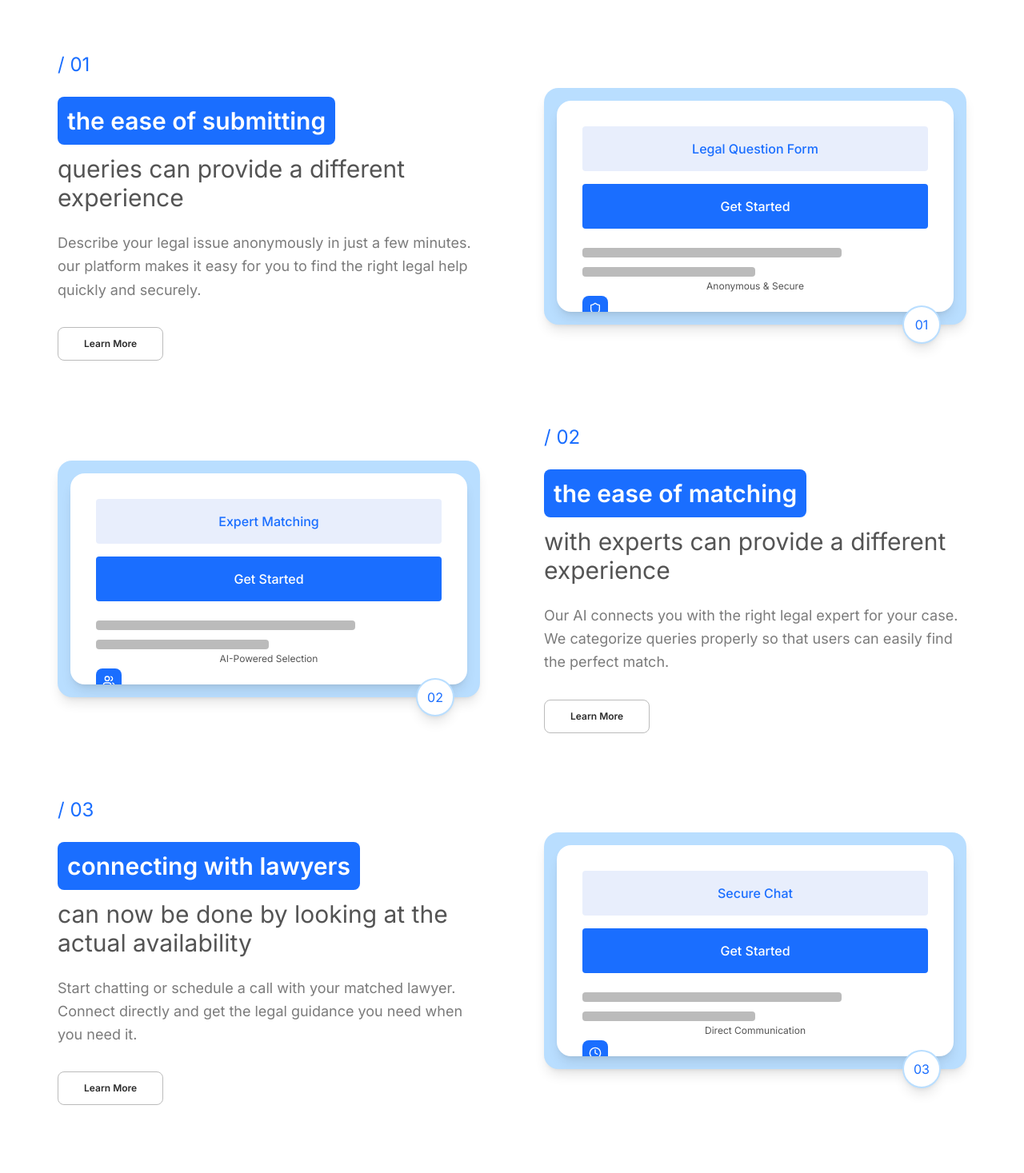
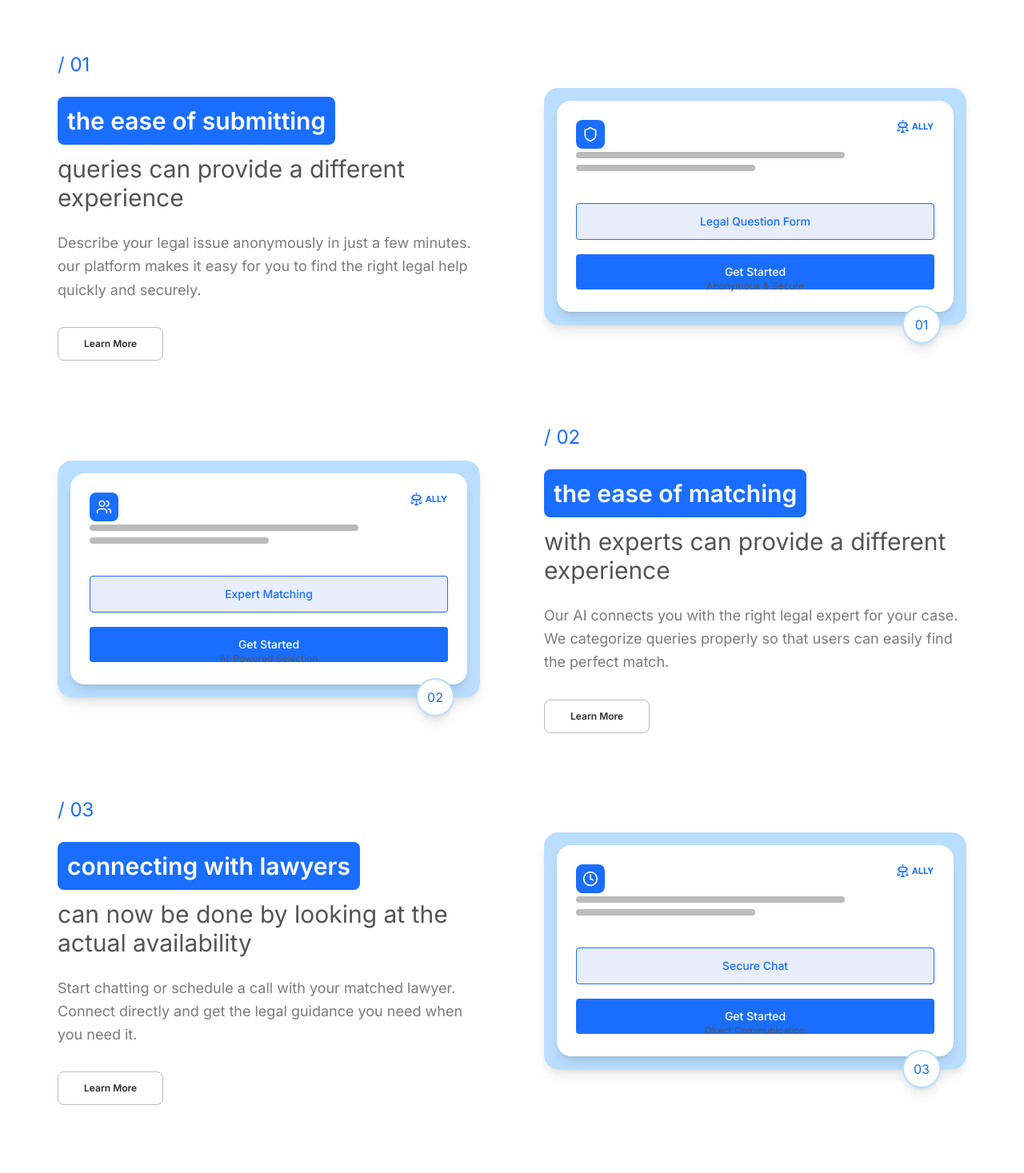
Before and after one commit to piolonrqz/Capstone-ALLY, a React (Vite) app in the folder ally-frontend/: page / in a window 1280 px wide. Shown: the part 1223-2690 px from the top of the page at 80% size. Built offline with nearby package versions, Linux system fonts and the light colour scheme.

Commit message:
profile dropdown in navbar

```diff
--- a/ally-frontend/src/components/NavigationBar.jsx
+++ b/ally-frontend/src/components/NavigationBar.jsx
@@ -1,29 +1,84 @@
-import React from 'react';
+import React, { useState, useEffect, useRef } from 'react';
 import { Link, useNavigate, useLocation } from 'react-router-dom';
-import { User, LogOut } from 'lucide-react';
-import { getAuthData, isAuthenticated, logout } from '../utils/auth.jsx';
+import { User, LogOut, Settings, ChevronDown } from 'lucide-react';
+import { getAuthData, isAuthenticated, logout, fetchUserDetails } from '../utils/auth.jsx';
 
 const NavigationBar = () => {
   const navigate = useNavigate();
   const location = useLocation();
   const authData = getAuthData();
   const isLoggedIn = isAuthenticated();
+  const [isDropdownOpen, setIsDropdownOpen] = useState(false);
+  const [userDetails, setUserDetails] = useState(null);
+  const dropdownRef = useRef(null);
+
+  // Fetch user details when logged in
+  useEffect(() => {
+    const getUserDetails = async () => {
+      if (isLoggedIn && authData?.userId) {
+        try {
+          const details = await fetchUserDetails(authData.userId);
+          setUserDetails(details);
+        } catch (error) {
+          console.error('Failed to fetch user details:', error);
+        }
+      }
+    };
+
+    getUserDetails();
+  }, [isLoggedIn, authData]);
+
+  // Close dropdown when clicking outside
+  useEffect(() => {
+    const handleClickOutside = (event) => {
+      if (dropdownRef.current && !dropdownRef.current.contains(event.target)) {
+        setIsDropdownOpen(false);
+      }
+    };
+
+    document.addEventListener('mousedown', handleClickOutside);
+    return () => {
+      document.removeEventListener('mousedown', handleClickOutside);
+    };
+  }, []);
 
   // Don't show nav bar on admin routes
   if (location.pathname.startsWith('/admin')) {
     return null;
-  }
-  const handleAuthAction = () => {
-    if (isLoggedIn) {
-      logout();
-    } else {
+  }  const handleAuthAction = () => {
+    if (!isLoggedIn) {
       navigate('/signup');
     }
   };
 
-  const handleGetLegalHelp = () => {
-    navigate('/lawyers');
-  };  return (
+  const handleProfileSettings = () => {
+    setIsDropdownOpen(false);
+    navigate('/settings');
+  };
+
+  const handleLogout = () => {
+    setIsDropdownOpen(false);
+    logout();
+  };
+
+  const toggleDropdown = () => {
+    setIsDropdownOpen(!isDropdownOpen);
+  };
+
+  // Get user's initials for profile display
+  const getUserInitials = () => {
+    if (userDetails?.firstName && userDetails?.lastName) {
+      return `${userDetails.firstName.charAt(0)}${userDetails.lastName.charAt(0)}`.toUpperCase();
+    }
+    if (userDetails?.firstName) {
+      return userDetails.firstName.charAt(0).toUpperCase();
+    }
+    if (authData?.email) {
+      return authData.email.charAt(0).toUpperCase();
+    }
+    return 'U';
+  };
+  return (
     <nav className="fixed top-0 bg-[#F7FBFF] w-full h-[104px] px-8 flex justify-between items-center z-50" style={{boxShadow: '0px 0px 4px 0px rgba(0, 0, 0, 0.25)'}}>
       {/* Logo */}
       <Link to="/" className="flex items-center justify-center h-10">
@@ -51,33 +106,57 @@ const NavigationBar = () => {
           FAQ
         </Link>
       </div>
-
         {/* Right Side Buttons */}
       <div className="flex items-center gap-3">
-        {/* Login/Register or User Info Button */}
+        {/* Login/Register or Profile Dropdown */}
+        {isLoggedIn ? (
+          <div className="relative" ref={dropdownRef}>            <button
+              onClick={toggleDropdown}
+              className="flex items-center gap-3 px-3 py-2 rounded-full hover:bg-[#E8F2FF] transition-all duration-200 ease-in-out hover:shadow-md"
+            >
+              <div className="flex items-center justify-center w-10 h-10 bg-gradient-to-br from-[#2B62C4] to-[#1A6EFF] text-white rounded-full text-base font-semibold shadow-lg">
+                {getUserInitials()}
+              </div>
+              <ChevronDown className={`w-5 h-5 text-[#11265A] transition-all duration-200 ${isDropdownOpen ? 'rotate-180' : ''}`} />
+            </button>            {/* Dropdown Menu */}
+            {isDropdownOpen && (
+              <div className="absolute right-0 mt-3 w-56 bg-white rounded-xl shadow-xl border border-[#E8F2FF] py-2 z-50 backdrop-blur-sm">
+                <div className="px-4 py-3 border-b border-[#E8F2FF]">
+                  <p className="text-sm text-[#11265A]/60">Signed in as</p>
+                  <p className="text-sm font-semibold text-[#11265A] truncate">
+                    {userDetails?.email || authData?.email || 'User'}
+                  </p>
+                </div>
+                <button
+                  onClick={handleProfileSettings}
+                  className="flex items-center gap-3 w-full px-4 py-3 text-left text-[#11265A] hover:bg-[#E8F2FF] transition-colors group"
+                >
+                  <Settings className="w-5 h-5 text-[#2B62C4] group-hover:text-[#1A6EFF] transition-colors" />
+                  <span className="font-medium">Profile Settings</span>
+                </button>
+                <button
+                  onClick={handleLogout}
+                  className="flex items-center gap-3 w-full px-4 py-3 text-left text-red-600 hover:bg-red-50 transition-colors group"
+                >
+                  <LogOut className="w-5 h-5 text-red-500 group-hover:text-red-600 transition-colors" />
+                  <span className="font-medium">Logout</span>
+                </button>
+              </div>
+            )}
+          </div>
+        ) : (
           <button
             onClick={handleAuthAction}
             className="flex items-center gap-3 px-4 py-1.5 border border-[#2B62C4] rounded-lg hover:bg-blue-50 transition-colors"
           >
             <div className="flex items-center justify-center w-6 h-6">
-            {isLoggedIn ? (
-              <LogOut className="w-5 h-5 text-[#11265A]" strokeWidth={1.5} />
-            ) : (
               <User className="w-5 h-5 text-[#11265A]" strokeWidth={1.5} />
-            )}
             </div>
             <span className="text-[#11265A] text-xl font-semibold">
-            {isLoggedIn ? 'Logout' : 'Login / Register'}
+              Login / Register
             </span>
           </button>
-
-        {/* Get Legal Help Button */}
-        <button
-          onClick={handleGetLegalHelp}
-          className="px-4 py-1.5 bg-[#1A6EFF] text-white text-xl font-semibold rounded-lg border border-[#1A6EFF] hover:bg-blue-700 transition-colors"
-        >
-          Get Legal Help
-        </button>
+        )}
       </div>
     </nav>
   );
--- a/ally-frontend/src/pages/LandingPage.jsx
+++ b/ally-frontend/src/pages/LandingPage.jsx
@@ -76,7 +76,7 @@ const LandingPage = () => {
             {/* Buttons */}
             <div className="flex justify-center gap-6 mb-12">
               <button
-                onClick={() => navigate('/signup/client')}
+                onClick={() => navigate('/lawyers')}
                 className="bg-[#1A6EFF] text-white px-8 py-5 rounded-lg text-2xl font-normal hover:bg-blue-700 transition-colors"
               >
                 Get Legal Help Now
@@ -147,27 +147,39 @@ const LandingPage = () => {
               </button>
             </div>
             <div className="flex-1 relative">
-              <div className="bg-[#B9DEFF] p-4 rounded-[18px] shadow-lg h-[296px] relative">
-                <div className="bg-white shadow-lg rounded-[18px] p-4 h-full relative overflow-hidden">
-                  {/* Mock UI Elements */}
-                  <div className="absolute top-8 left-8 right-8">
-                    <div className="bg-[#E8EEFC] text-[#1A6EFF] px-3 py-4 rounded text-base font-medium text-center mb-4">
+              <div className="bg-[#B9DEFF] rounded-[18px] shadow-lg h-[296px] relative p-4">
+                <div className="bg-white shadow-lg rounded-[18px] h-full relative overflow-hidden">
+                  {/* Top Icon */}
+                  <div className="absolute top-6 left-6 bg-[#1A6EFF] p-2 rounded-lg">
+                    <div className="w-5 h-5 flex items-center justify-center">
+                      <Shield className="w-5 h-5 text-white" strokeWidth={2} />
+                    </div>
+                  </div>
+
+                  {/* Top Right Logo */}
+                  <img src="/ally_logo.svg" alt="ALLY" className="absolute top-6 right-6 w-12 h-4 text-[#1A6EFF]" />
+
+                  {/* Mock Content Lines */}
+                  <div className="absolute top-16 left-6 right-6 space-y-2">
+                    <div className="bg-[#BBBBBB] h-2 rounded w-3/4"></div>
+                    <div className="bg-[#BBBBBB] h-2 rounded w-1/2"></div>
+                  </div>
+
+                  {/* Blue Button */}
+                  <div className="absolute top-32 left-6 right-6">
+                    <div className="bg-[#E8EEFC] text-[#1A6EFF] px-3 py-3 rounded text-sm font-medium text-center mb-3 border border-[#1A6EFF]">
                       Legal Question Form
                     </div>
-                    <div className="bg-[#1A6EFF] text-white px-12 py-4 rounded text-base font-medium text-center mb-6">
+                  </div>
+
+                  {/* Get Started Button */}
+                  <div className="absolute top-48 left-6 right-6">
+                    <div className="bg-[#1A6EFF] text-white px-6 py-3 rounded text-sm font-medium text-center">
                       Get Started
                     </div>
-                    <div className="space-y-3 mb-6">
-                      <div className="bg-[#BBBBBB] h-3 rounded w-3/4"></div>
-                      <div className="bg-[#BBBBBB] h-3 rounded w-1/2"></div>
-                    </div>
-                    <div className="bg-[#1A6EFF] p-2 rounded-lg w-fit">
-                      <div className="w-4 h-4 bg-[#1A6EFF] rounded flex items-center justify-center">
-                        <Shield className="w-4 h-4 text-white" strokeWidth={2} />
-                      </div>
-                    </div>
                   </div>
-                  <img src="/ally_logo.svg" alt="ALLY" className="absolute bottom-8 right-8 w-16 h-6 brightness-0 invert" />
+
+                  {/* Bottom Text */}
                   <p className="absolute bottom-6 left-1/2 transform -translate-x-1/2 text-xs text-[#545454]">
                     Anonymous & Secure
                   </p>
@@ -180,30 +192,41 @@ const LandingPage = () => {
                 </div>
               </div>
             </div>
-          </div>          {/* Step 2 */}
-          <div className="flex items-center gap-20 mb-20">
-            <div className="flex-1 relative">
-              <div className="bg-[#B9DEFF] p-4 rounded-[18px] shadow-lg h-[296px] relative">
-                <div className="bg-white shadow-lg rounded-[18px] p-4 h-full relative overflow-hidden">
-                  {/* Mock UI Elements */}
-                  <div className="absolute top-8 left-8 right-8">
-                    <div className="bg-[#E8EEFC] text-[#1A6EFF] px-3 py-4 rounded text-base font-medium text-center mb-4">
+          </div>
+          {/* Step 2 */}          <div className="flex items-center gap-20 mb-20">            <div className="flex-1 relative">
+              <div className="bg-[#B9DEFF] rounded-[18px] shadow-lg h-[296px] relative p-4">
+                <div className="bg-white shadow-lg rounded-[18px] h-full relative overflow-hidden">
+                  {/* Top Icon */}
+                  <div className="absolute top-6 left-6 bg-[#1A6EFF] p-2 rounded-lg">
+                    <div className="w-5 h-5 flex items-center justify-center">
+                      <Users className="w-5 h-5 text-white" strokeWidth={2} />
+                    </div>
+                  </div>
+
+                  {/* Top Right Logo */}
+                  <img src="/ally_logo.svg" alt="ALLY" className="absolute top-6 right-6 w-12 h-4 text-[#1A6EFF]" />
+
+                  {/* Mock Content Lines */}
+                  <div className="absolute top-16 left-6 right-6 space-y-2">
+                    <div className="bg-[#BBBBBB] h-2 rounded w-3/4"></div>
+                    <div className="bg-[#BBBBBB] h-2 rounded w-1/2"></div>
+                  </div>
+
+                  {/* Blue Button */}
+                  <div className="absolute top-32 left-6 right-6">
+                    <div className="bg-[#E8EEFC] text-[#1A6EFF] px-3 py-3 rounded text-sm font-medium text-center mb-3 border border-[#1A6EFF]">
                       Expert Matching
                     </div>
-                    <div className="bg-[#1A6EFF] text-white px-12 py-4 rounded text-base font-medium text-center mb-6">
+                  </div>
+
+                  {/* Get Started Button */}
+                  <div className="absolute top-48 left-6 right-6">
+                    <div className="bg-[#1A6EFF] text-white px-6 py-3 rounded text-sm font-medium text-center">
                       Get Started
                     </div>
-                    <div className="space-y-3 mb-6">
-                      <div className="bg-[#BBBBBB] h-3 rounded w-3/4"></div>
-                      <div className="bg-[#BBBBBB] h-3 rounded w-1/2"></div>
-                    </div>
-                    <div className="bg-[#1A6EFF] p-2 rounded-lg w-fit">
-                      <div className="w-4 h-4 flex items-center justify-center">
-                        <Users className="w-4 h-4 text-white" strokeWidth={2} />
-                      </div>
-                    </div>
                   </div>
-                  <img src="/ally_logo.svg" alt="ALLY" className="absolute bottom-8 right-8 w-16 h-6 brightness-0 invert" />
+
+                  {/* Bottom Text */}
                   <p className="absolute bottom-6 left-1/2 transform -translate-x-1/2 text-xs text-[#545454]">
                     AI-Powered Selection
                   </p>
@@ -255,29 +278,40 @@ const LandingPage = () => {
               <button className="border border-[#BBBBBB] text-[#292929] px-8 py-3 rounded-lg text-xs font-semibold hover:bg-gray-50 transition-colors">
                 Learn More
               </button>
-            </div>
-            <div className="flex-1 relative">
-              <div className="bg-[#B9DEFF] p-4 rounded-[18px] shadow-lg h-[296px] relative">
-                <div className="bg-white shadow-lg rounded-[18px] p-4 h-full relative overflow-hidden">
-                  {/* Mock UI Elements */}
-                  <div className="absolute top-8 left-8 right-8">
-                    <div className="bg-[#E8EEFC] text-[#1A6EFF] px-3 py-4 rounded text-base font-medium text-center mb-4">
+            </div>            <div className="flex-1 relative">
+              <div className="bg-[#B9DEFF] rounded-[18px] shadow-lg h-[296px] relative p-4">
+                <div className="bg-white shadow-lg rounded-[18px] h-full relative overflow-hidden">
+                  {/* Top Icon */}
+                  <div className="absolute top-6 left-6 bg-[#1A6EFF] p-2 rounded-lg">
+                    <div className="w-5 h-5 flex items-center justify-center">
+                      <Clock className="w-5 h-5 text-white" strokeWidth={2} />
+                    </div>
+                  </div>
+
+                  {/* Top Right Logo */}
+                  <img src="/ally_logo.svg" alt="ALLY" className="absolute top-6 right-6 w-12 h-4 text-[#1A6EFF]" />
+
+                  {/* Mock Content Lines */}
+                  <div className="absolute top-16 left-6 right-6 space-y-2">
+                    <div className="bg-[#BBBBBB] h-2 rounded w-3/4"></div>
+                    <div className="bg-[#BBBBBB] h-2 rounded w-1/2"></div>
+                  </div>
+
+                  {/* Blue Button */}
+                  <div className="absolute top-32 left-6 right-6">
+                    <div className="bg-[#E8EEFC] text-[#1A6EFF] px-3 py-3 rounded text-sm font-medium text-center mb-3 border border-[#1A6EFF]">
                       Secure Chat
                     </div>
-                    <div className="bg-[#1A6EFF] text-white px-12 py-4 rounded text-base font-medium text-center mb-6">
+                  </div>
+
+                  {/* Get Started Button */}
+                  <div className="absolute top-48 left-6 right-6">
+                    <div className="bg-[#1A6EFF] text-white px-6 py-3 rounded text-sm font-medium text-center">
                       Get Started
                     </div>
-                    <div className="space-y-3 mb-6">
-                      <div className="bg-[#BBBBBB] h-3 rounded w-3/4"></div>
-                      <div className="bg-[#BBBBBB] h-3 rounded w-1/2"></div>
-                    </div>
-                    <div className="bg-[#1A6EFF] p-2 rounded-lg w-fit">
-                      <div className="w-4 h-4 flex items-center justify-center">
-                        <Clock className="w-4 h-4 text-white" strokeWidth={2} />
-                      </div>
-                    </div>
                   </div>
-                  <img src="/ally_logo.svg" alt="ALLY" className="absolute bottom-8 right-8 w-16 h-6 brightness-0 invert" />
+
+                  {/* Bottom Text */}
                   <p className="absolute bottom-6 left-1/2 transform -translate-x-1/2 text-xs text-[#545454]">
                     Direct Communication
                   </p>
```
Lines whose indentation alone changed are shown as unchanged.
